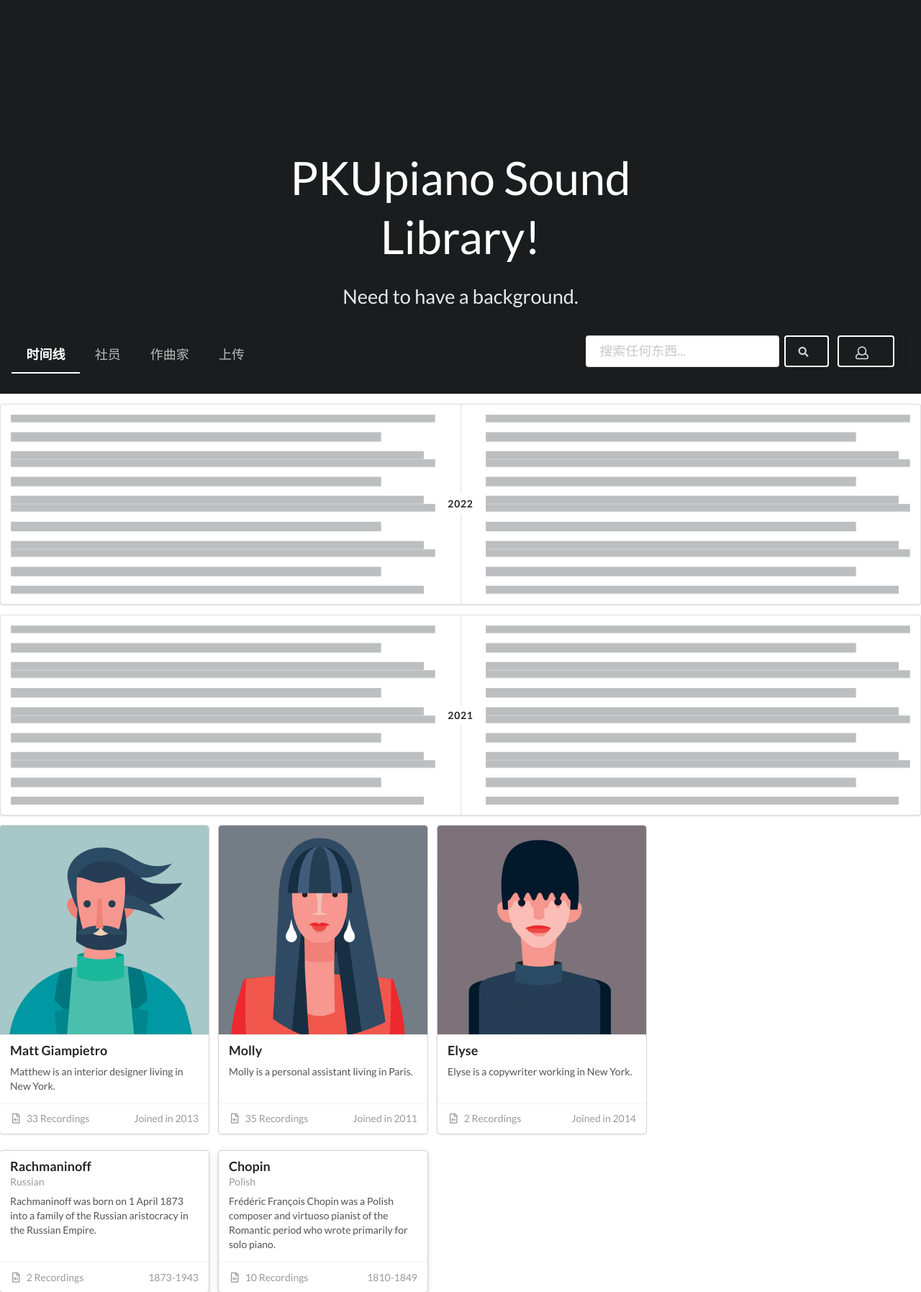
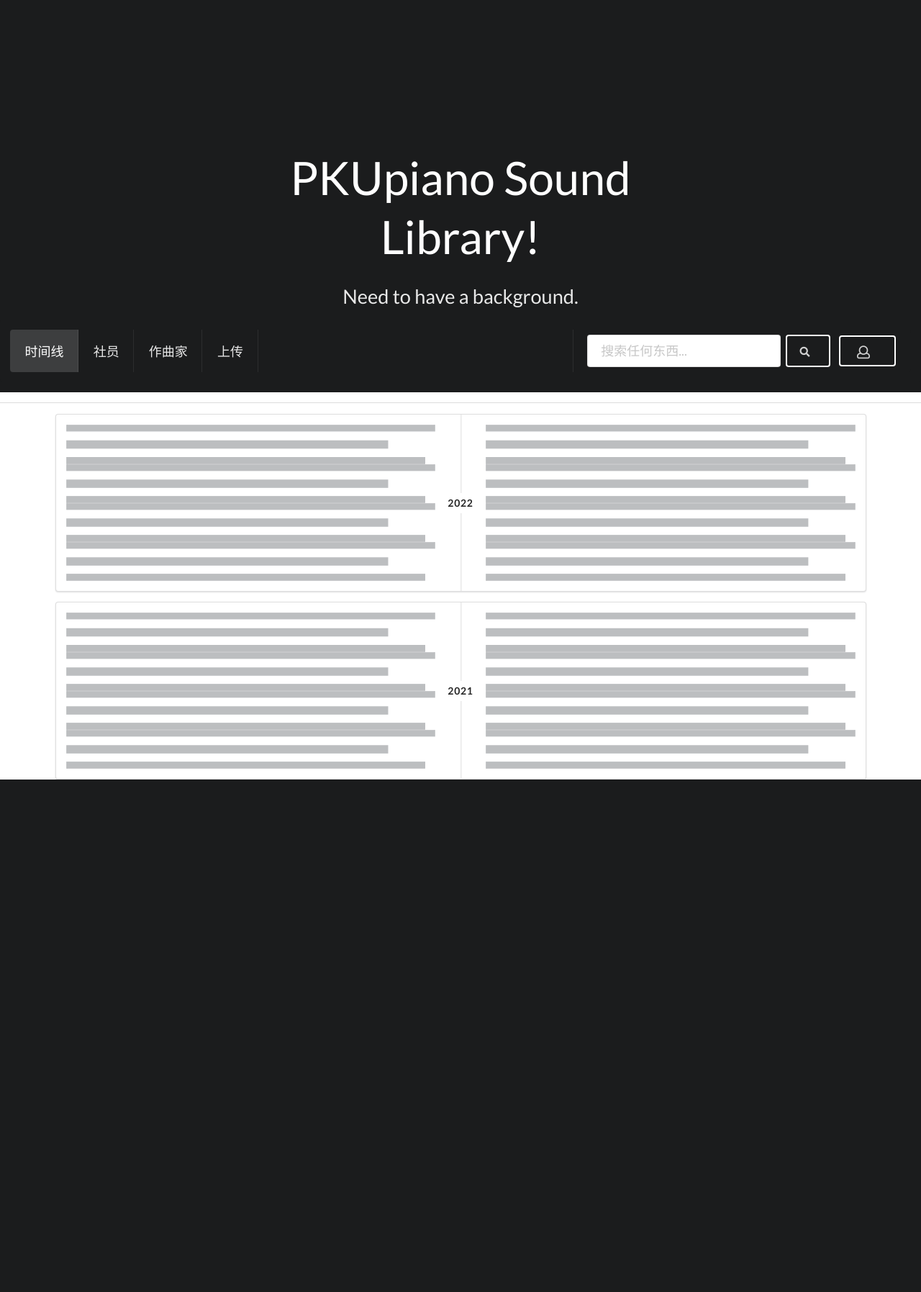
Before and after one commit to Fridge003/SoundLib, a Django app: page / in a window 1280 px wide. Shown: the whole page at 72% size. After the commit the page ends 1083 px from the top, so only its background shows below. Run offline with Django 4.2, Linux system fonts and the light colour scheme; some libraries are stand-ins or nearby versions.

Commit message:
finished front end design of index page

```diff
--- a/templates/index.html
+++ b/templates/index.html
@@ -141,17 +141,17 @@
             </div>
 
             <div class="ui inverted segment">
-                <div class="ui massive inverted secondary pointing menu">
-                    <a class="active item">
+                <div class="ui massive inverted tabs menu">
+                    <a class="active item" data-tab="timeline">
                         时间线
                     </a>
-                    <a class="item">
+                    <a class="item" data-tab="members">
                         社员
                     </a>
-                    <a class="item">
+                    <a class="item" data-tab="composers">
                         作曲家
                     </a>
-                    <a class="item">
+                    <a class="item" data-tab="upload">
                         上传
                     </a>
                     <div class="right item">
@@ -170,6 +170,10 @@
         </div>
 
         <!-- Body -->
+
+        <div class="ui divider"></div>
+        <div class="ui container">
+            <div class="ui tab active" data-tab="timeline">
                 <div class="ui segment">
                     <div class="ui two column very relaxed grid">
                         <div class="column">
@@ -208,7 +212,9 @@
                         2021
                     </div>
                 </div>
+            </div>
 
+            <div class="ui tab" data-tab="members">
                 <div class="ui link cards">
                     <div class="card">
                         <div class="image">
@@ -271,7 +277,9 @@
                         </div>
                     </div>
                 </div>
+            </div>
 
+            <div class="ui tab" data-tab="composers">
                 <div class="ui link cards">
                     <div class="ui raised link card">
                         <div class="content">
@@ -314,6 +322,12 @@
                         </div>
                     </div>
                 </div>
+            </div>
+        </div>
 
     </div>
+
+    <script>
+        $('.menu .item').tab();
+    </script>
 </body>
```
Lines whose indentation alone changed are shown as unchanged.
